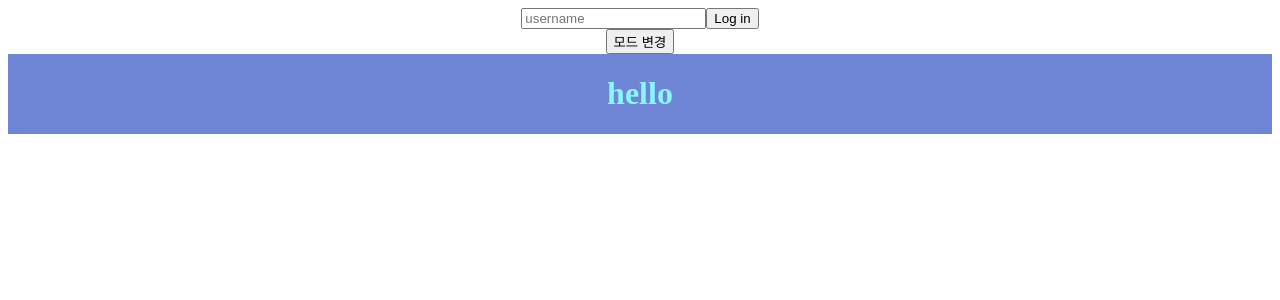
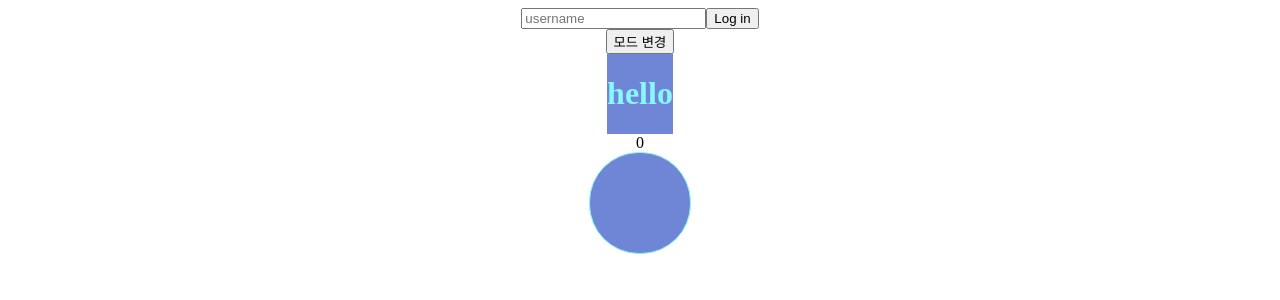
Before and after one commit to jae-hun-e/react-masterclass, a React (Create React App) app: page / in a window 1280 px wide. Shown: the top 300 px of the page. Built offline with nearby package versions, Linux system fonts and the light colour scheme.

Commit message:
현재까지 배운것들

```diff
--- a/src/App.tsx
+++ b/src/App.tsx
@@ -5,6 +5,7 @@ import { ThemeProvider } from "styled-components";
 import Home from "./Home";
 import { lightTheme, dartTheme, blueTheme } from "./theme";
 import { useState } from "react";
+import Circle from "./Circle";
 
 const Flex = styled.div`
   display: flex;
@@ -48,8 +49,18 @@ function App() {
       </button> */}
         <button onClick={onClick}>모드 변경</button>
       </Flex>
+      {/* <ThemeProvider theme={themeColor}>
+        <Home />
+        <Circle bgColor={}/>
+      </ThemeProvider> */}
       <ThemeProvider theme={themeColor}>
-        <Home />
+        <Flex>
+          <Home />
+          <Circle
+            bgColor={themeColor.bgColor}
+            borderColor={themeColor.textColor}
+          />
+        </Flex>
       </ThemeProvider>
     </>
   );
--- a/src/Circle.js
+++ b/src/Circle.tsx
@@ -34,7 +34,7 @@ function Circle({ bgColor, borderColor }: CirecleProps) {
   return (
     <>
       <div onClick={onClick}>{count}</div>
-      <Container bgColor={bgColor} borderColor={borderColor ?? "red"} />;
+      <Container bgColor={bgColor} borderColor={borderColor ?? "red"} />
     </>
   );
 }
```
